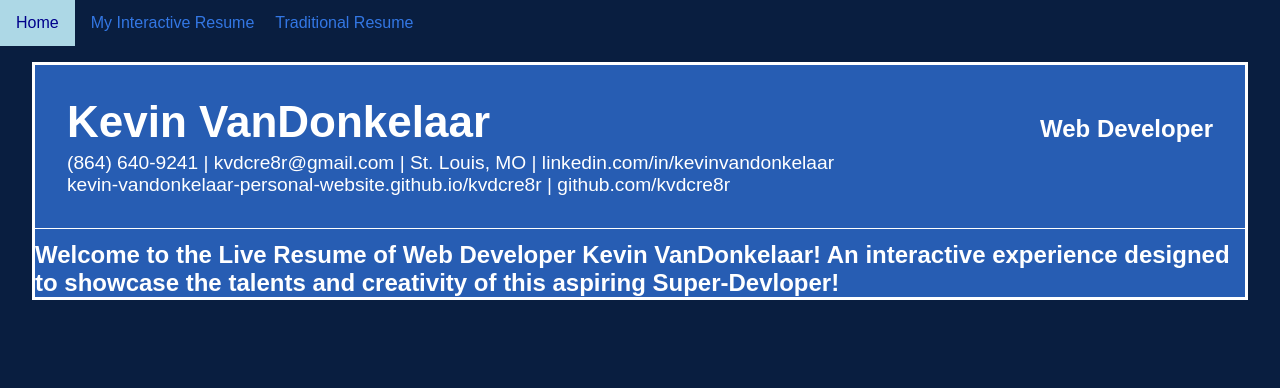
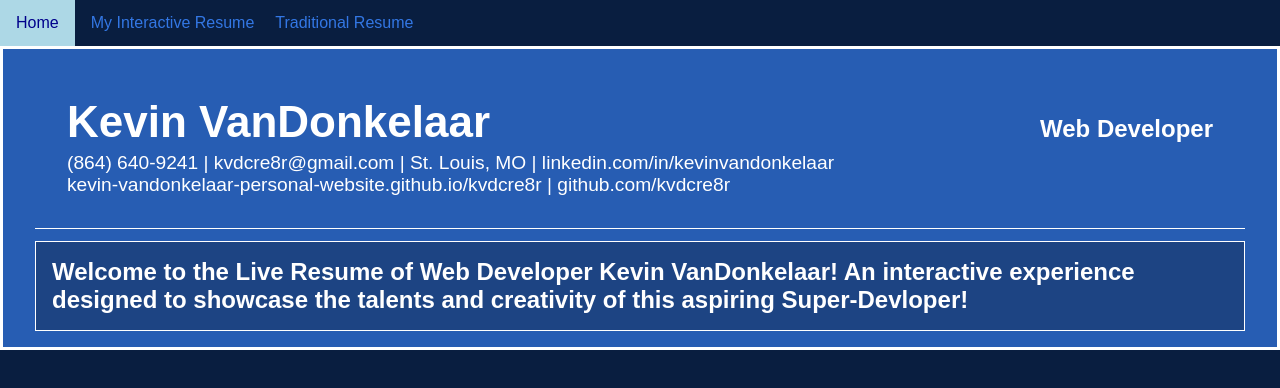
Before and after one commit to kvdcre8r/my_react_resume, a React (Vite) app: page / in a window 1280 px wide. Shown: the top 388 px of the page. Built offline with nearby package versions, Linux system fonts and the light colour scheme; the HTML template or start-up script is replaced by a standard one.

Commit message:
working on home page

```diff
--- a/src/Modules/Home/Home.jsx
+++ b/src/Modules/Home/Home.jsx
@@ -3,12 +3,19 @@ import "./home.css";
 
 export function Home() {
   return (
-    <div id="main-content">
     <main className="home">
-      <Header />
-      <section>
-        <h2>Welcome to the Live Resume of Web Developer Kevin VanDonkelaar! An interactive experience designed to showcase the talents and creativity of this aspiring Super-Devloper!</h2>
-      </section>
-    </main></div>
+      <div id="main-content">
+        <Header />
+        <section>
+          <article>
+            <h2>
+              Welcome to the Live Resume of Web Developer Kevin VanDonkelaar! An
+              interactive experience designed to showcase the talents and
+              creativity of this aspiring Super-Devloper!
+            </h2>
+          </article>
+        </section>
+      </div>
+    </main>
   );
 }
--- a/src/Modules/Home/home.css
+++ b/src/Modules/Home/home.css
@@ -6,8 +6,17 @@
   header {
     border-bottom: 0.1em solid white;
   }
+  #main-content {
+    padding: 1rem 2rem;
 
-  article {
-    background-color: #1d4483;
+    article {
+      background-color: #1d4483;
+      font-family: spyagency;
+    }
   }
 }
+
+@font-face {
+  font-family: spyagency;
+  src: url(../../assets/spyagency.ttf);
+}
```
Also changed, not shown: src/assets/champion.ttf (added), src/assets/spyagency.ttf (added).
